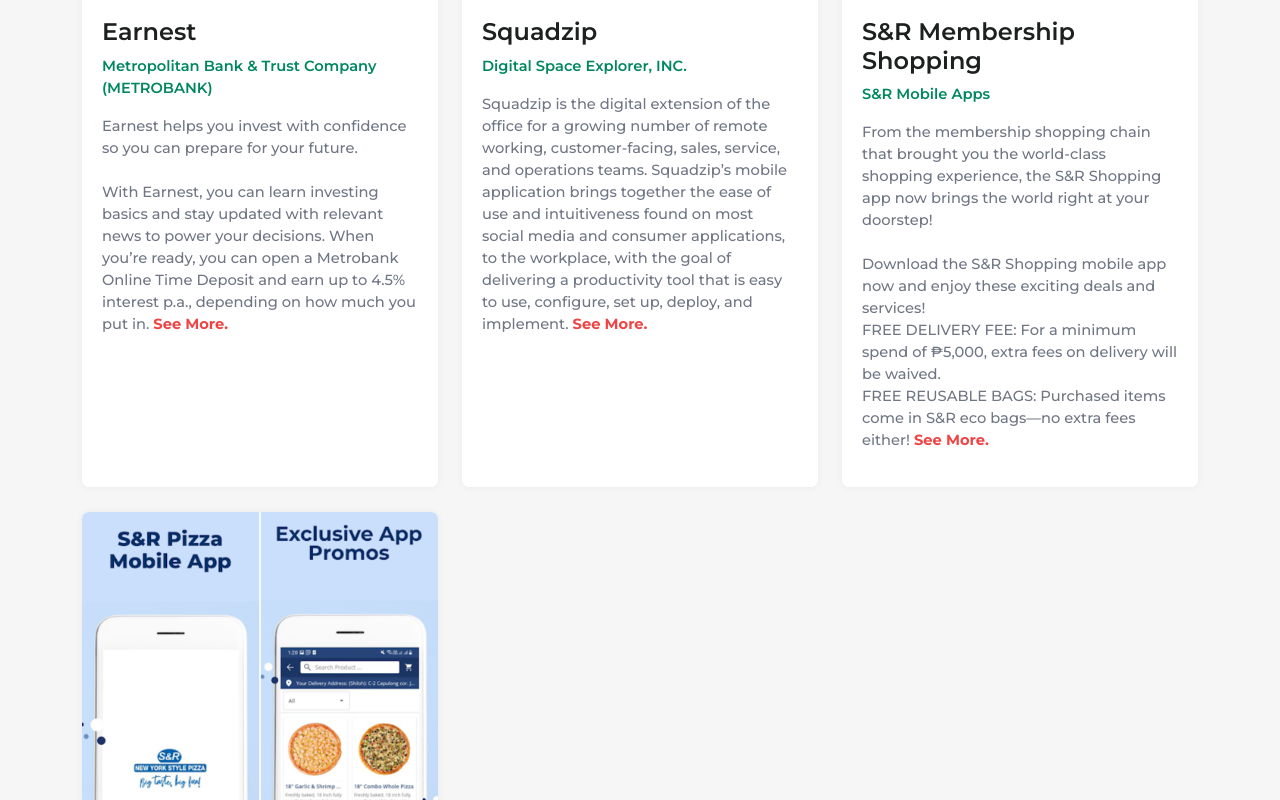
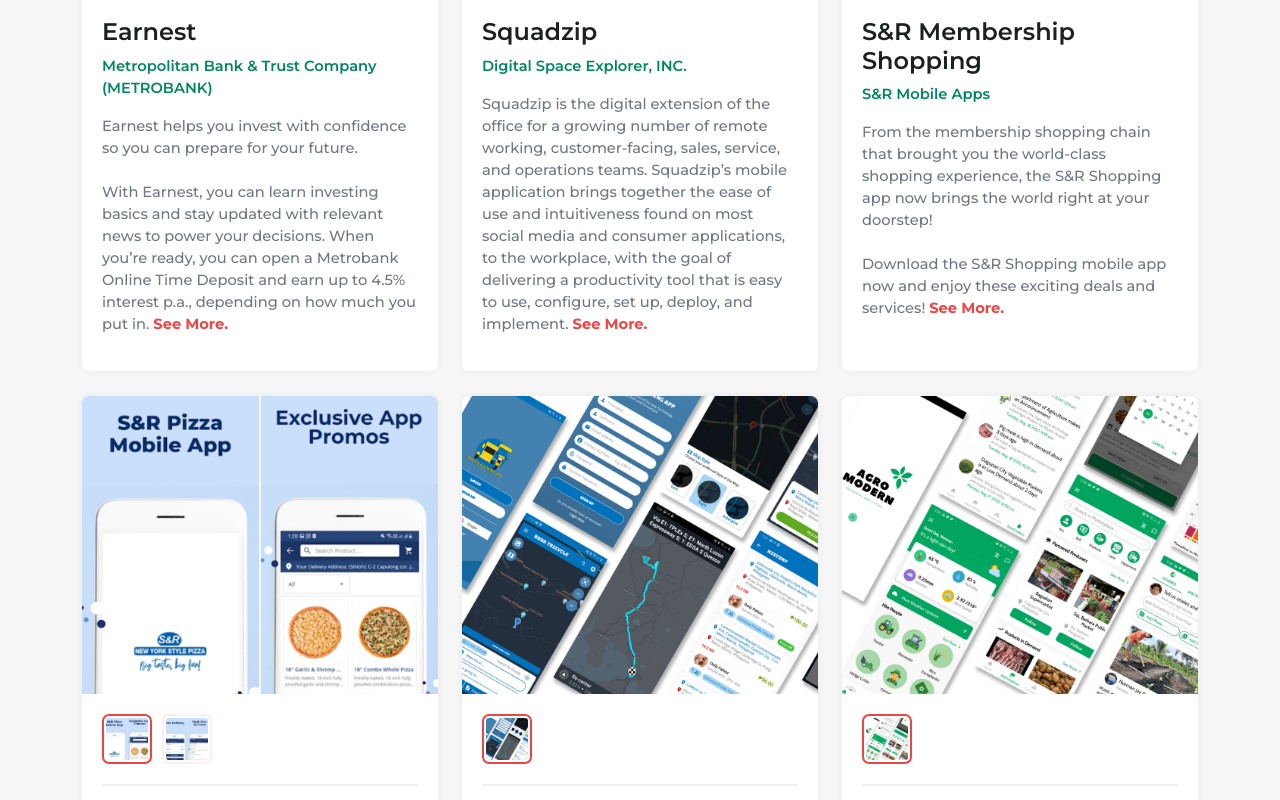
Before and after one commit to IAmArien/norman, a React (Create React App) app: page / in a window 1280 px wide. Shown: the part 2840-3640 px from the top of the page. Built offline with nearby package versions, Linux system fonts and the light colour scheme.

Commit message:
feat: add additional projects

```diff
--- a/src/components/sections/projects/Projects.tsx
+++ b/src/components/sections/projects/Projects.tsx
@@ -17,6 +17,9 @@
 
 import pizzaCover1 from '../../../assets/images/pizza_cover_1.png';
 import pizzaCover2 from '../../../assets/images/pizza_cover_2.png';
+
+import triBookingCover1 from '../../../assets/images/tri_booking_cover.png';
+import agroModernCover1 from '../../../assets/images/agro_modern_cover.png';
 
 type ProjectCoverItemProps = {
     title: string,
@@ -140,9 +143,7 @@
                                     company="S&R Mobile Apps"
                                     description="
                                         From the membership shopping chain that brought you the world-class shopping experience, the S&R Shopping app now brings the world right at your doorstep!\n\n
-                                        Download the S&R Shopping mobile app now and enjoy these exciting deals and services!\n
-                                        FREE DELIVERY FEE: For a minimum spend of ₱5,000, extra fees on delivery will be waived.\n
-                                        FREE REUSABLE BAGS: Purchased items come in S&R eco bags—no extra fees either! "
+                                        Download the S&R Shopping mobile app now and enjoy these exciting deals and services! "
                                     hasSeeMore
                                     covers={[ snrShoppingCover1, snrShoppingCover2, snrShoppingCover3 ]}
                                 />
@@ -156,10 +157,29 @@
                                     company="S&R Mobile Apps"
                                     description="
                                         Now’s the time to enjoy your favorite S&R Pizza! Download S&R Pizza app today, and enjoy all the perks of ordering and delivery for FREE, plus receive 20% off for PWD & Senior Citizens!\n\n
-                                        Delivery: Enjoy the convenience of our hassle-free online ordering and delivery for FREE!\n\n
-                                        Discounts for PWD & Senior Citizen: Enjoy 20% off on all main course, drinks, side dish and dessert by simply uploading a photo of your PWD or Senior Citizen ID."
+                                        Delivery: Enjoy the convenience of our hassle-free online ordering and delivery for FREE! "
                                     hasSeeMore
                                     covers={[ pizzaCover1, pizzaCover2 ]}
+                                />
+                            </Col>
+                            <Col lg={4} md={12} sm={12}>
+                                <ProjectCoverItem
+                                    keyName="tri-booking"
+                                    title="Tricycle Booking App"
+                                    company="Personal Project"
+                                    description="Tricycle Booking App is a mobile application for booking of tricycles in Pangasinan Province. The application is now in its staging level, but was currently paused due to insufficient funds and supports."
+                                    hasSeeMore={false}
+                                    covers={[ triBookingCover1 ]}
+                                />
+                            </Col>
+                            <Col lg={4} md={12} sm={12}>
+                                <ProjectCoverItem
+                                    keyName="agro-modern"
+                                    title="Agro Modern"
+                                    company="Personal Project"
+                                    description="Agro Modern is a web and mobile-based Application that focuses on addressing multiple problems in the agriculture and government sectors. It is primarily intended to benefit farmers in terms of supply chain and market information."
+                                    hasSeeMore={false}
+                                    covers={[ agroModernCover1 ]}
                                 />
                             </Col>
                         </Row>
```
Also changed, not shown: src/assets/images/agro_modern_cover.png (added), src/assets/images/tri_booking_cover.png (added).
